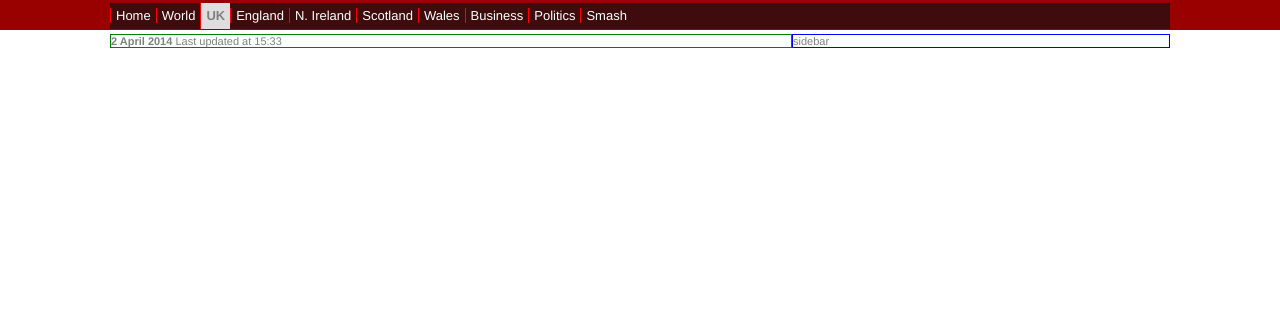
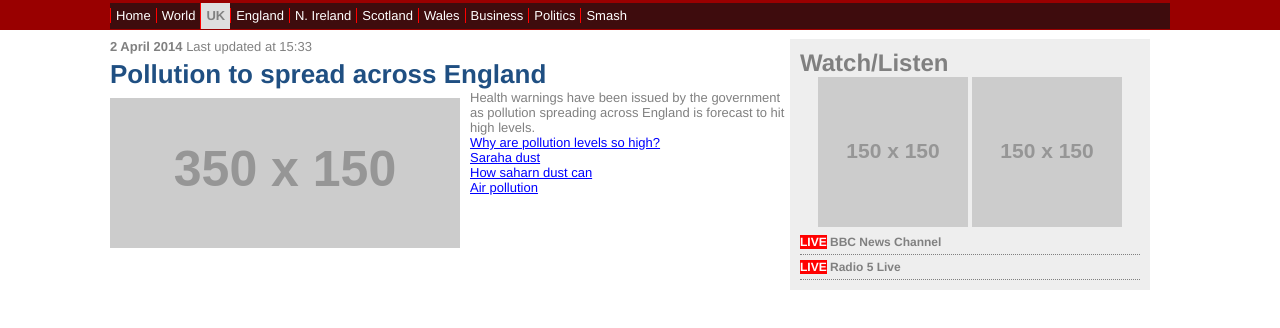
Before and after one commit to pedropinhal/udemy, a plain HTML site: page bbc.html in a window 1280 px wide. Shown: the part 100-428 px from the top of the page. Drawn offline with Linux system fonts and the light colour scheme; placeholder pictures from the web are drawn by us.

Commit message:
my stab at bbc

```diff
--- a/bbc.html
+++ b/bbc.html
@@ -1,5 +1,6 @@
 <!doctype html>
 <html class="no-js" lang="">
+
 <head>
   <meta charset="utf-8">
   <meta http-equiv="X-UA-Compatible" content="IE=edge,chrome=1">
@@ -8,6 +9,7 @@
   <meta name="viewport" content="width=device-width, initial-scale=1">
   <link rel="stylesheet" type="text/css" href="bbcstyle.css">
 </head>
+
 <body>
   <div id="container">
     <div id="topbar">
@@ -32,10 +34,11 @@
 
     </div>
 
-
     <div id="newsbar">
       <div class="fixedwidth">
-              <h1>News <span>UK</span></h1>
+        <h1>News
+          <span>UK</span>
+        </h1>
         <p class="rss">rss</p>
         <div class="break"></div>
         <div id="topicMenu">
@@ -51,7 +54,6 @@
             <li>Politics</li>
             <li>Smash</li>
           </ul>
-
         </div>
 
       </div>
@@ -60,13 +62,36 @@
     <div id="contentbar">
       <div class="fixedwidth">
         <div class="main">
-                    <p class="date"><strong>2 April 2014</strong> Last updated at 15:33</p>
+          <p class="date">
+            <strong>2 April 2014</strong> Last updated at 15:33</p>
+            <h1>Pollution to spread across England</h1>
+            <p>
+              <img src="http://placehold.it/350x150">
+              Health warnings have been issued by the government as pollution spreading across England is forecast to hit high levels.
+            </p>
+            <ul class="links">
+              <li><a href="">Why are pollution levels so high?</a></li>
+              <li><a href="">Saraha dust</a></li>
+              <li><a href="">How saharn dust can</a></li>
+              <li><a href="">Air pollution</a></li>
+            </ul>
 
         </div>
-                <div class="sidebar">sidebar</div>
+        <div class="sidebar">
+          <h1>Watch/Listen</h1>
+          <p class="images">
+            <img src="http://placehold.it/150x150">
+            <img src="http://placehold.it/150x150">
+
+          </p>
+          <p class="link"><span class="live">LIVE</span> BBC News Channel</p>
+          <p class="link"><span class="live">LIVE</span> Radio 5 Live</p>
+
+        </div>
       </div>
       &nbsp;
     </div>
   </div>
 </body>
+
 </html>
--- a/bbcstyle.css
+++ b/bbcstyle.css
@@ -1,143 +1,157 @@
-body,p, ul, li, h1, span {margin: 0;}
-
-#topbar{
+body, p, ul, li, h1, span {
+  margin: 0;
+}
+#topbar {
   background-color: #7A0000;
   width: 100%;
-	height:40px;
+  height: 40px;
   color: white;
   font-family: Helvetica;
   font-size: 14px;
 }
-
-.fixedwidth{
-	width:1060px;
+.fixedwidth {
+  width: 1060px;
   margin: 0 auto;
 }
-
-#logodiv{
+#logodiv {
   font-size: 30px;
   text-transform: uppercase;
   border-right: 1px solid #990000;
-	width:85px;
-	float:left;
+  width: 85px;
+  float: left;
   min-height: 100%;
 }
-
-#signindiv{
-
+#signindiv {
   padding-top: 10px;
   padding-left: 10px;
-	float:left;
+  float: left;
 }
-
-#menu{
+#menu {
   float: left;
   margin-left: 80px;
   padding-top: 10px;
 }
-#menu ul{
+#menu ul {
   margin: 0;
 }
-#menu li{
-	float:left;
+#menu li {
+  float: left;
   width: 90px;
   list-style: none;
   font-weight: bold;
   text-align: center;
 }
-
-#searchdiv input{
+#searchdiv input {
   width: 130px;
   height: 20px;
   font-size: 13px;
   padding: 3 0 3 10;
 }
-
-#searchdiv{
+#searchdiv {
   padding-top: 7px;
 }
-.break{
-	clear:both;
+.break {
+  clear: both;
 }
-
-#newsbar{
+#newsbar {
   background-color: #990000;
   height: 90px;
   color: white;
   font-family: Helvetica;
-
-
 }
-
-#newsbar h1{
+#newsbar h1 {
   text-transform: uppercase;
   font-size: 37px;
-	font-weight:normal;
+  font-weight: normal;
   padding: 15px 0 0 0;
-	float:left;
-
+  float: left;
 }
-
-#newsbar h1 span{
+#newsbar h1 span {
   font-size: 25px;
 }
-#newsbar .rss{
-	float:right;
+#newsbar .rss {
+  float: right;
   font-size: 15px;
   text-transform: uppercase;
   margin-top: 40px;
-
 }
-
-
-#topicMenu{
+#topicMenu {
   background-color: #3E0C0D;
-
   height: 26px;
   margin-top: 6px;
 }
-#topicMenu ul{
+#topicMenu ul {
   padding: 0;
   padding-top: 5px;
 }
-
-#topicMenu li{
-	float:left;
+#topicMenu li {
+  float: left;
   padding: 0 5px 0 5px;
   list-style: none;
   border-left: 1px solid red;
   font-size: 13px;
-
 }
-
-#topicMenu li.selected{
+#topicMenu li.selected {
   background-color: #DEDEDE;
-	color:gray;
+  color: gray;
   font-weight: bold;
   height: 21px;
   position: relative;
-	top:-5px;
+  top: -5px;
   padding-top: 5px;
-
 }
-
-#contentbar{
+#contentbar {
   font-family: Helvetica;
   font-size: 11px;
   color: gray;
-	margin-top:0px;
-	padding-top:0px;
+  margin-top: 0px;
+  padding-top: 0px;
   clear: both;
 }
+#contentbar .main {
 
-#contentbar .main{
-	border: 1px solid green;
-	width:680px;
+  width: 680px;
+  float: left;
+}
+#contentbar .sidebar {
+  width: 340px;
+  float: left;
+}
+
+#contentbar .main {
+	font-size: 13px;
+	margin-top:5px;
+}
+#contentbar .main h1 {
+	color: #1F4F82;
+	margin-top: 5px;
+}
+#contentbar .main img{
 	float:left;
+	padding: 8px 10px 0 0;
+}
+#contentbar ul.links{
+	list-style: none;
+}
+#contentbar a{
+	color:blue;
+}
 
+#contentbar .sidebar{
+	background-color: #EEEEEE;
+	padding: 10px;
+	margin-top: 5px;
+	font-size: 12px;
 }
-#contentbar .sidebar{
-	border: 1px solid blue;
-	width:376px;
-	float:left;
+#contentbar .sidebar p.images{
+	text-align: center;
 }
+#contentbar .sidebar p.link{
+	padding: 5px 0px 5px 0;
+	font-weight: bold;
+	border-bottom: 1px dotted gray;
+}
+#contentbar .sidebar span.live{
+	background-color: red;
+	color: white;
+}
```
Lines whose indentation alone changed are shown as unchanged.
